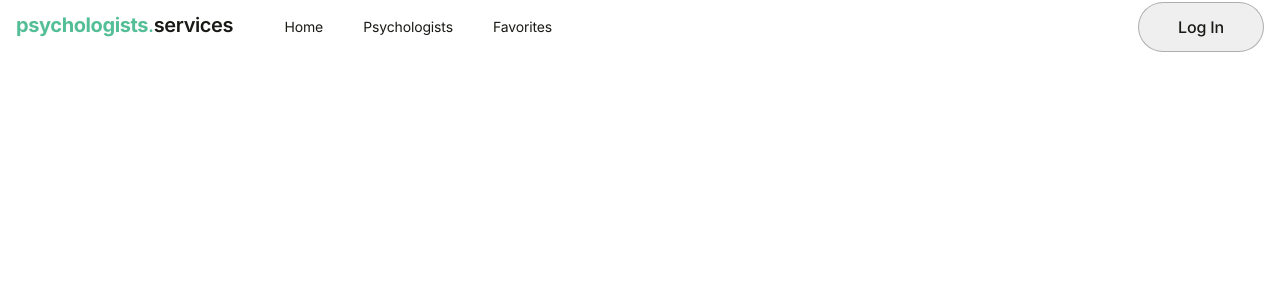
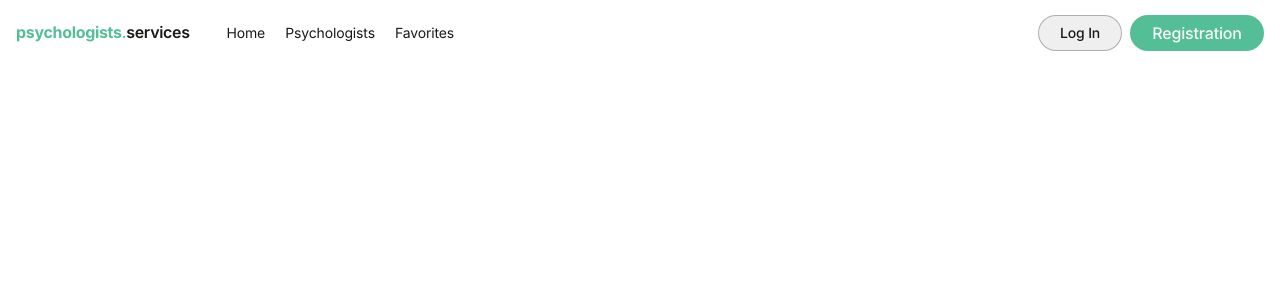
Before and after one commit to Oleksand-Kalinin/psychologists-services, a React (Vite) app: page / in a window 1280 px wide. Shown: the top 300 px of the page. Built offline with nearby package versions, Linux system fonts and the light colour scheme.

Commit message:
add RigistrationBtn

```diff
--- a/src/components/AuthNav/AuthNav.jsx
+++ b/src/components/AuthNav/AuthNav.jsx
@@ -1,9 +1,12 @@
 import LogInBtn from "../LogInBtn/LogInBtn.jsx";
+import RegistrationBtn from "../RegistrationBtn/RegistrationBtn.jsx";
+import css from "./AuthNav.module.css";
 
 const AuthNav = () => {
   return (
-    <div>
+    <div className={css.authNav}>
       <LogInBtn />
+      <RegistrationBtn />
     </div>
   );
 };
--- a/src/components/AuthNav/AuthNav.module.css
+++ b/src/components/AuthNav/AuthNav.module.css
@@ -0,0 +1,4 @@
+.authNav {
+    display: flex;
+    column-gap: 8px;
+}
--- a/src/components/Container/Container.module.css
+++ b/src/components/Container/Container.module.css
@@ -1,5 +1,7 @@
 .container {
     max-width: 1440px;
+    margin-left: auto;
+    margin-right: auto;
     padding-left: 16px;
     padding-right: 16px;
 }
--- a/src/components/LogInBtn/LogInBtn.module.css
+++ b/src/components/LogInBtn/LogInBtn.module.css
@@ -1,11 +1,20 @@
 .logInBtn {
     border: 1px solid var(--color-text-inactive);
     border-radius: 30px;
-    padding: 14px 39px;
-    min-width: 124px;
+
 
     font-weight: 500;
-    font-size: 16px;
+    /* tablet */
+    padding: 8px 16px;
+    min-width: 84px;
+
+
+    /* desktop */
+    /*
+        font-size: 16px;
+        padding: 14px 40px;
+        min-width: 124px;
+    */
     line-height: 1.25;
     letter-spacing: -0.01em;
     color: var(--color-text);
--- a/src/components/Logo/Logo.module.css
+++ b/src/components/Logo/Logo.module.css
@@ -1,6 +1,13 @@
 .logo {
     font-weight: 600;
-    font-size: 20px;
+
+    /* tablet */
+    font-size: 16px;
+
+    /* desktop */
+    /*
+        font-size: 20px;
+    */
     line-height: 1.2;
     letter-spacing: -0.02em;
     color: var(--color-text);
--- a/src/components/Navigation/Navigation.module.css
+++ b/src/components/Navigation/Navigation.module.css
@@ -1,14 +1,29 @@
 .navigation {
     display: flex;
-    flex-basis: 536px;
     justify-content: space-between;
     align-items: baseline;
+
+    /* tablet */
+    flex-basis: 438px;
+
+    /* desktop */
+    /*
+    flex-basis: 536px;
+     */
 }
 
 .wrapperLinks {
     display: flex;
+
+    /* tablet */
+    column-gap: 20px;
+
+    /* desktop */
+    /*
     column-gap: 40px;
-    font-style: 16px;
+    font-size: 16px;
+    font-size: 16px;
+    */
 
     line-height: 1.25;
     letter-spacing: -0.01em;
@@ -16,6 +31,14 @@
 
 .link {
     color: inherit;
-    padding-top: 18px;
-    padding-bottom: 18px;
+
+    /* tablet */
+    padding-top: 24px;
+    padding-bottom: 24px;
+
+    /* desktop */
+    /*
+    padding-top: 38px;
+    padding-bottom: 38px;
+     */
 }
--- /dev/null
+++ b/src/components/RegistrationBtn/RegistrationBtn.jsx
@@ -0,0 +1,11 @@
+import css from "./RegistrationBtn.module.css";
+
+const RegistrationBtn = () => {
+  return (
+    <button type="button" className={css.registrationBtn}>
+      Registration
+    </button>
+  );
+};
+
+export default RegistrationBtn;
--- /dev/null
+++ b/src/components/RegistrationBtn/RegistrationBtn.module.css
@@ -0,0 +1,21 @@
+.registrationBtn {
+    border: none;
+    border-radius: 30px;
+    background-color: var(--main-color);
+
+    font-weight: 500;
+    font-size: 16px;
+    line-height: 1.25;
+    letter-spacing: -0.01em;
+    color: var(--background-color-home);
+
+    /* tablet */
+    padding: 8px 16px;
+    min-width: 134px;
+
+    /* desktop */
+    /*
+        padding: 14px 40px;
+        min-width: 171px;
+     */
+}
```
